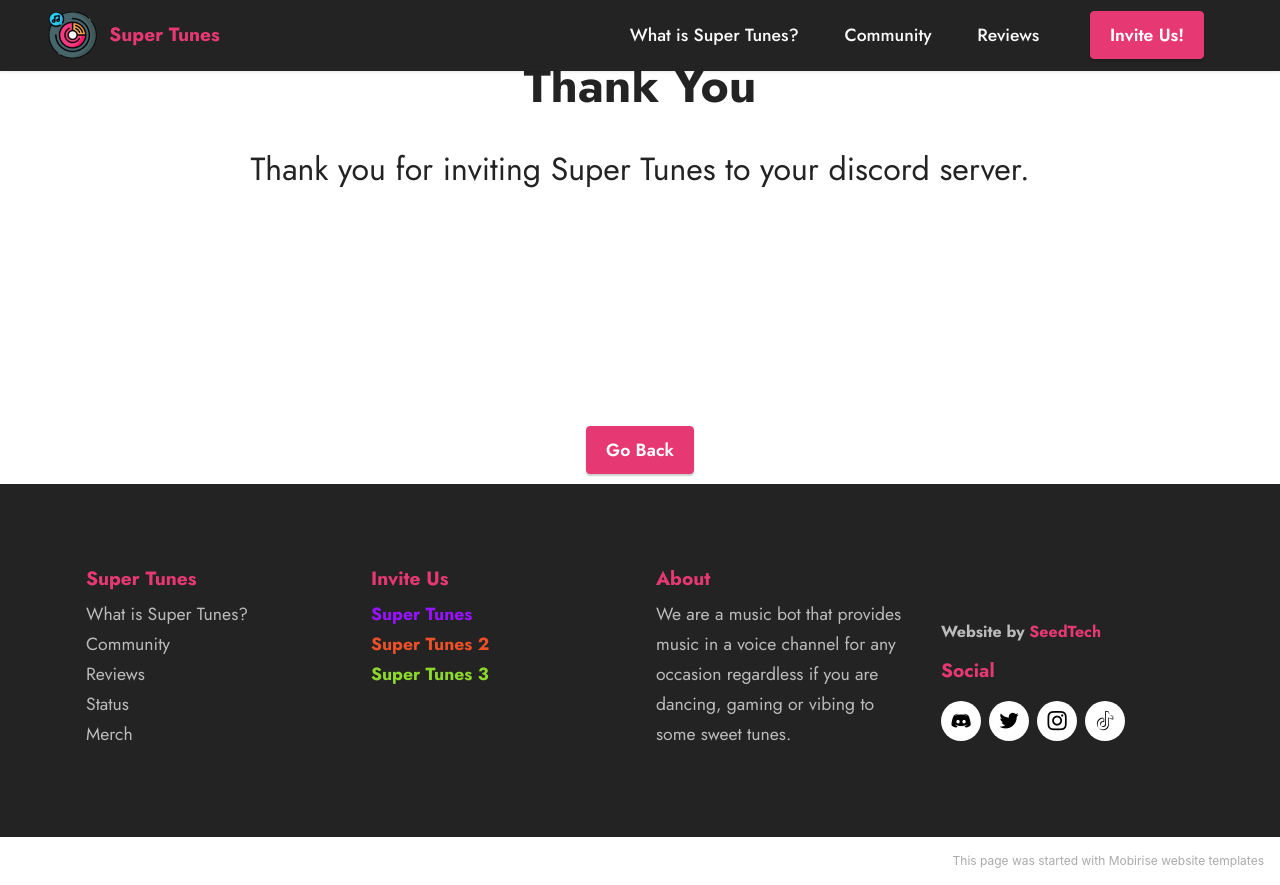
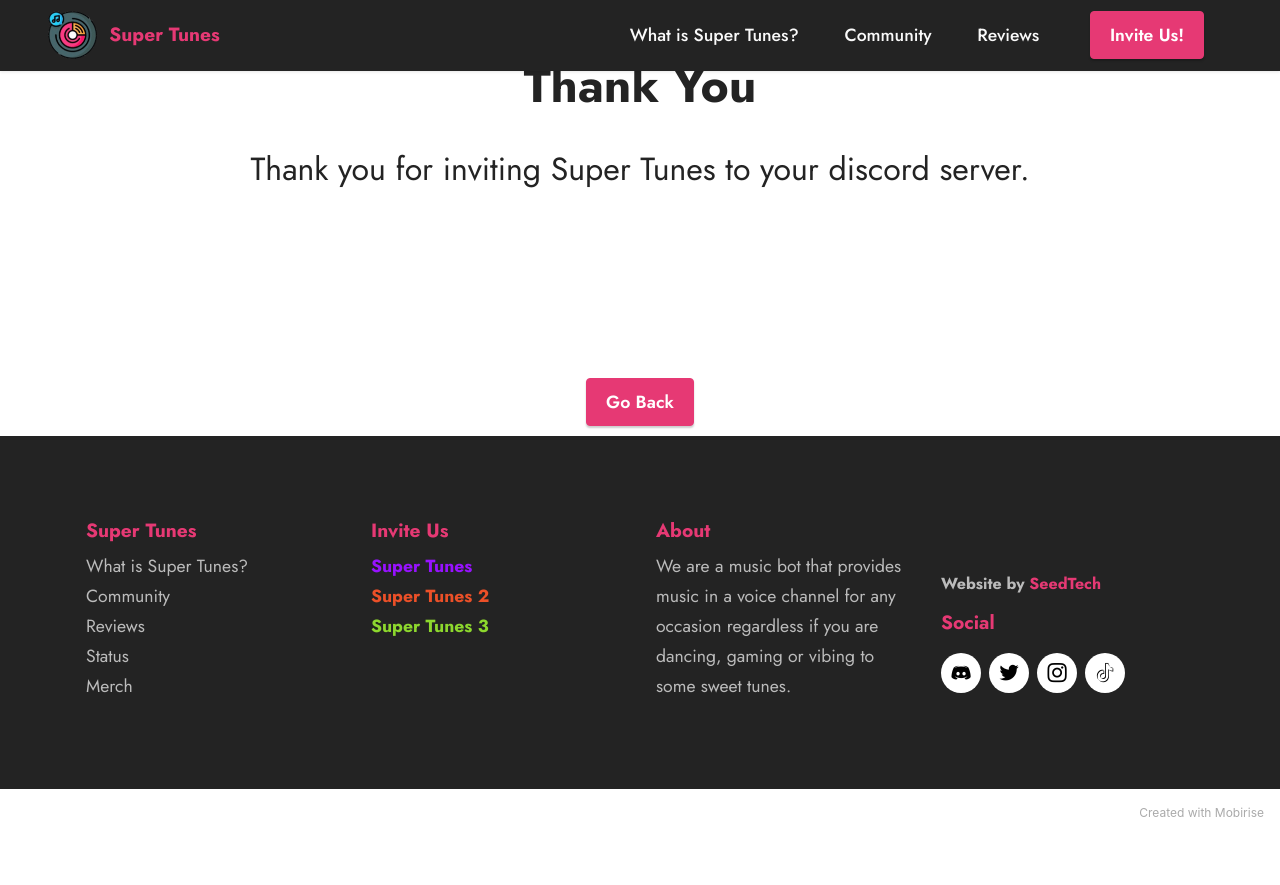
Before and after one commit to CnI3NWjQ9gmYhzVYuakf/Super-Tunes, a plain HTML site: page invited.html in a window 1280 px wide. After the commit the page ends 837 px from the top, so only its background shows below. Drawn offline with Linux system fonts and the light colour scheme.

Commit message:
Add files via upload

```diff
--- a/invited.html
+++ b/invited.html
@@ -69,7 +69,7 @@
                 <h3 class="mbr-section-title mbr-fonts-style align-center mb-4 display-2">
                     <strong>Thank You</strong></h3>
                 <h4 class="mbr-section-subtitle align-center mbr-fonts-style mb-4 display-5">
-                    Thank you for inviting Super Tunes to your discord server.<br><br><br><br><br></h4>
+                    Thank you for inviting Super Tunes to your discord server.<br><br><br><br></h4>
                 <div class="mbr-section-btn align-center"><a class="btn btn-primary display-4" href="invite.html">Go Back</a></div>
             </div>
         </div>
@@ -133,7 +133,7 @@
 
         </div>
     </div>
-</section><section style="background-color: #fff; font-family: -apple-system, BlinkMacSystemFont, 'Segoe UI', 'Roboto', 'Helvetica Neue', Arial, sans-serif; color:#aaa; font-size:12px; padding: 0; align-items: center; display: flex;"><a href="https://mobirise.site/e" style="flex: 1 1; height: 3rem; padding-left: 1rem;"></a><p style="flex: 0 0 auto; margin:0; padding-right:1rem;"><a href="https://mobirise.site/q" style="color:#aaa;">This page</a> was started with Mobirise website templates</p></section><script src="assets/bootstrap/js/bootstrap.bundle.min.js"></script>  <script src="assets/smoothscroll/smooth-scroll.js"></script>  <script src="assets/ytplayer/index.js"></script>  <script src="assets/dropdown/js/navbar-dropdown.js"></script>  <script src="assets/theme/js/script.js"></script>
+</section><section style="background-color: #fff; font-family: -apple-system, BlinkMacSystemFont, 'Segoe UI', 'Roboto', 'Helvetica Neue', Arial, sans-serif; color:#aaa; font-size:12px; padding: 0; align-items: center; display: flex;"><a href="https://mobirise.site/d" style="flex: 1 1; height: 3rem; padding-left: 1rem;"></a><p style="flex: 0 0 auto; margin:0; padding-right:1rem;">Created with <a href="https://mobirise.site/a" style="color:#aaa;">Mobirise</a></p></section><script src="assets/bootstrap/js/bootstrap.bundle.min.js"></script>  <script src="assets/smoothscroll/smooth-scroll.js"></script>  <script src="assets/ytplayer/index.js"></script>  <script src="assets/dropdown/js/navbar-dropdown.js"></script>  <script src="assets/theme/js/script.js"></script>
 
 
 </body>
```
